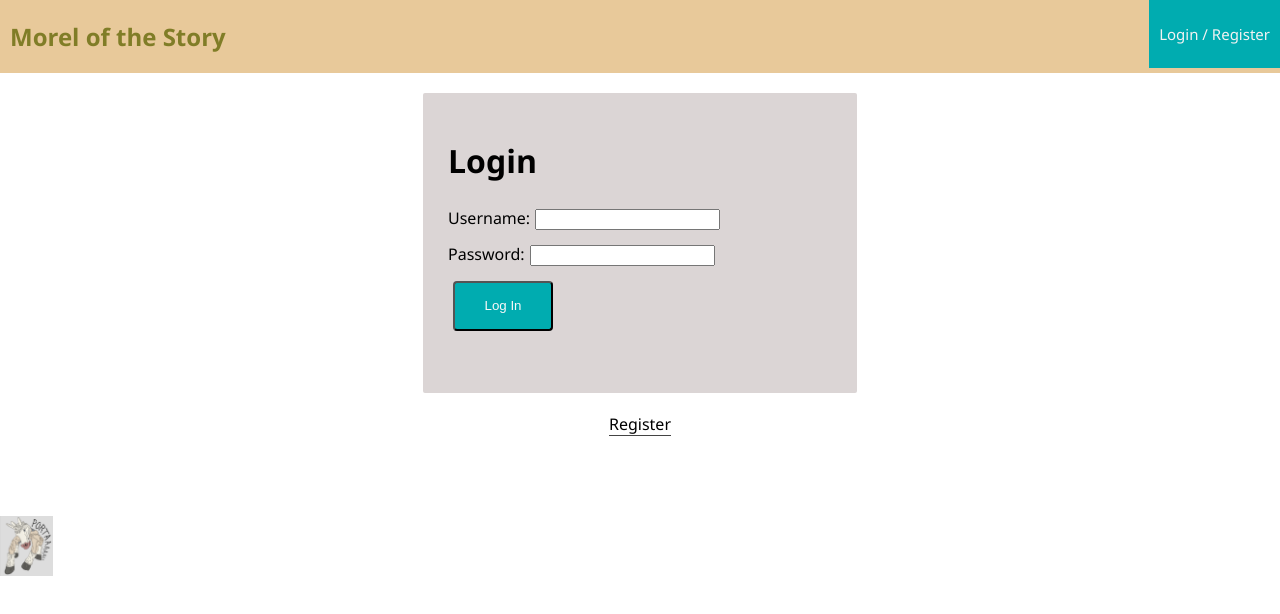
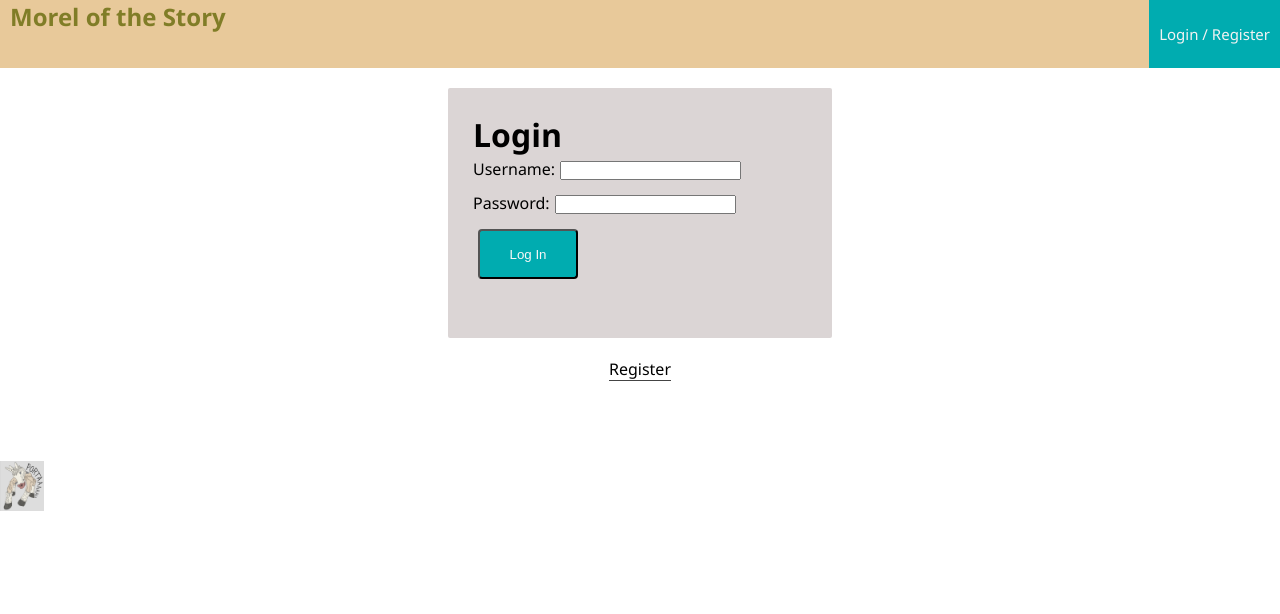
Before and after one commit to jssckbl/solo_foraging, a React (Create React App) app: page /#/addplant in a window 1280 px wide. Shown: the top 614 px of the page. Built offline with nearby package versions, Linux system fonts and the light colour scheme; no server answers.

Commit message:
styling started

```diff
--- a/src/components/Nav/Nav.css
+++ b/src/components/Nav/Nav.css
@@ -1,14 +1,36 @@
+/* don't use px, use rem  */
+/* placeholder.com */
+/* if it is a class, use dot
+/* if it is an id, use #
+/* if it is an html element, then you don't need either infront of it
+
+*/
+
+/* skeletoncss
+cdn
+
+/* border boxing */
+
+* {
+  margin: 0;
+  padding: 0;
+  box-sizing: border-box;
+}
+
+
 .nav-title {
     font-size: 24px;
     font-weight: 700;
     display: inline-block;
     color: #807d27;
     padding-left: 10px;
+    /* consider padding-top: 2rem; as an example */
 }
 
 .nav {
   overflow: hidden;
   background-color: #e8c99a;
+  max-width: 100%;
 }
 
 .nav-link {
--- a/src/components/Nav/Nav.js
+++ b/src/components/Nav/Nav.js
@@ -4,6 +4,8 @@ import { connect } from 'react-redux';
 import LogOutButton from '../LogOutButton/LogOutButton';
 import './Nav.css';
 
+
+// className is class in mark's stuff
 const Nav = (props) => (
   <div className="nav">
     <Link to="/home">
--- a/src/components/SubmitComponent/SubmitComponent.js
+++ b/src/components/SubmitComponent/SubmitComponent.js
@@ -12,8 +12,7 @@ class SubmitComponent extends Component {
 
         let reader= new FileReader();
         reader.readAsDataURL(image[0]);
-
-        reader.onload=(e)=>{
+         reader.onload=(e)=>{
             console.log('image data', e.target.result)
 
             const formData = {image:e.target.result}
@@ -23,9 +22,8 @@ class SubmitComponent extends Component {
 
     render() {
         return (
-
             <div >
-                <h1>React js File Upload Tutorial</h1>
+                <h1>UPLOAD PHOTO</h1>
                 <input type="file" name="image" onChange={(e) =>this.onChange(e)} />
             </div>
         )
--- a/src/redux/sagas/plantSaga.js
+++ b/src/redux/sagas/plantSaga.js
@@ -26,7 +26,6 @@ function* addPlantSaga(action) {
 function* getCurrentPlant(action){
     try {
         console.log(action.payload);
-
         const response = yield axios.get(`/plants/${action.payload}`);
         yield put({type: 'CURRENT_PLANT_DETAILS', payload: response.data})
     }catch (error) {
```
